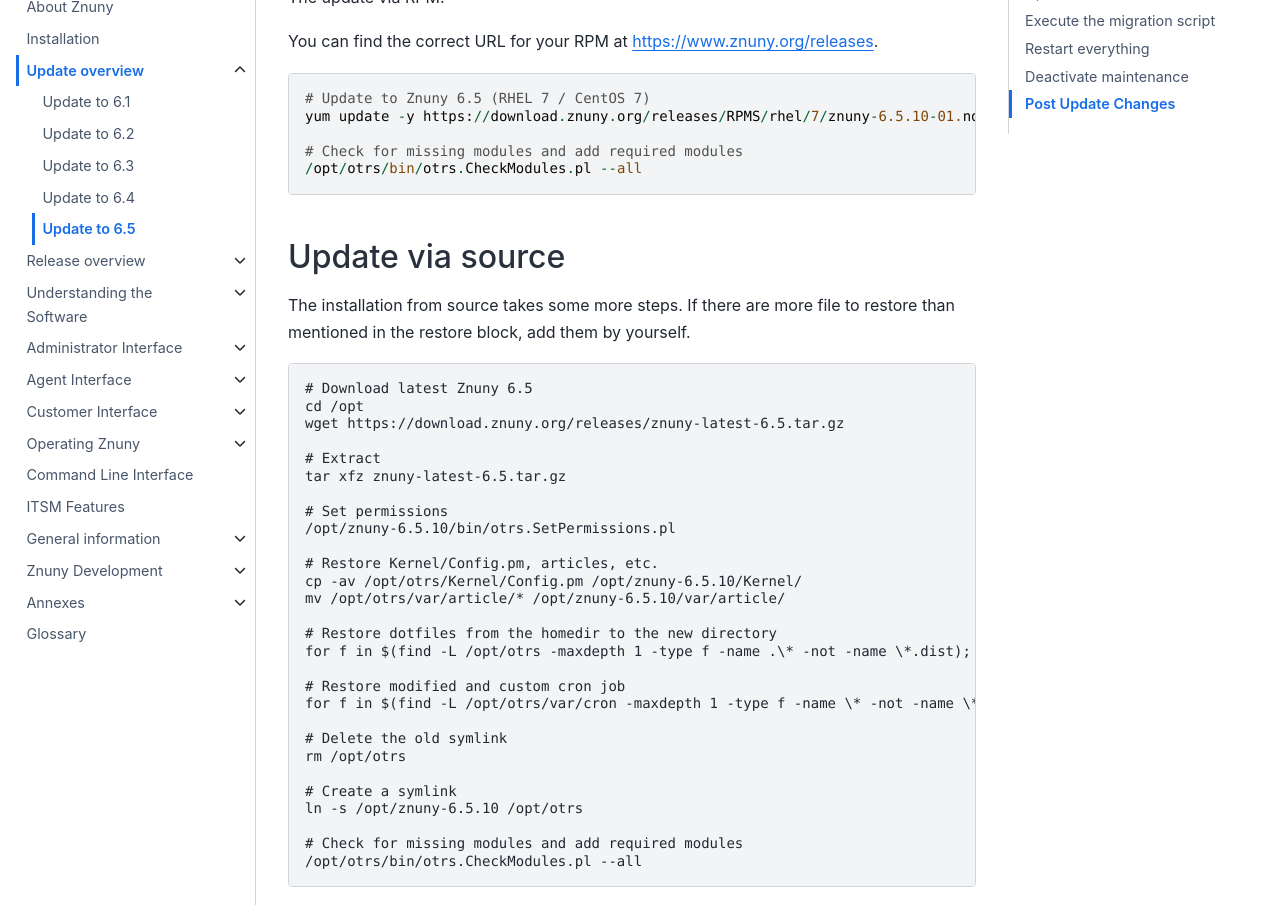
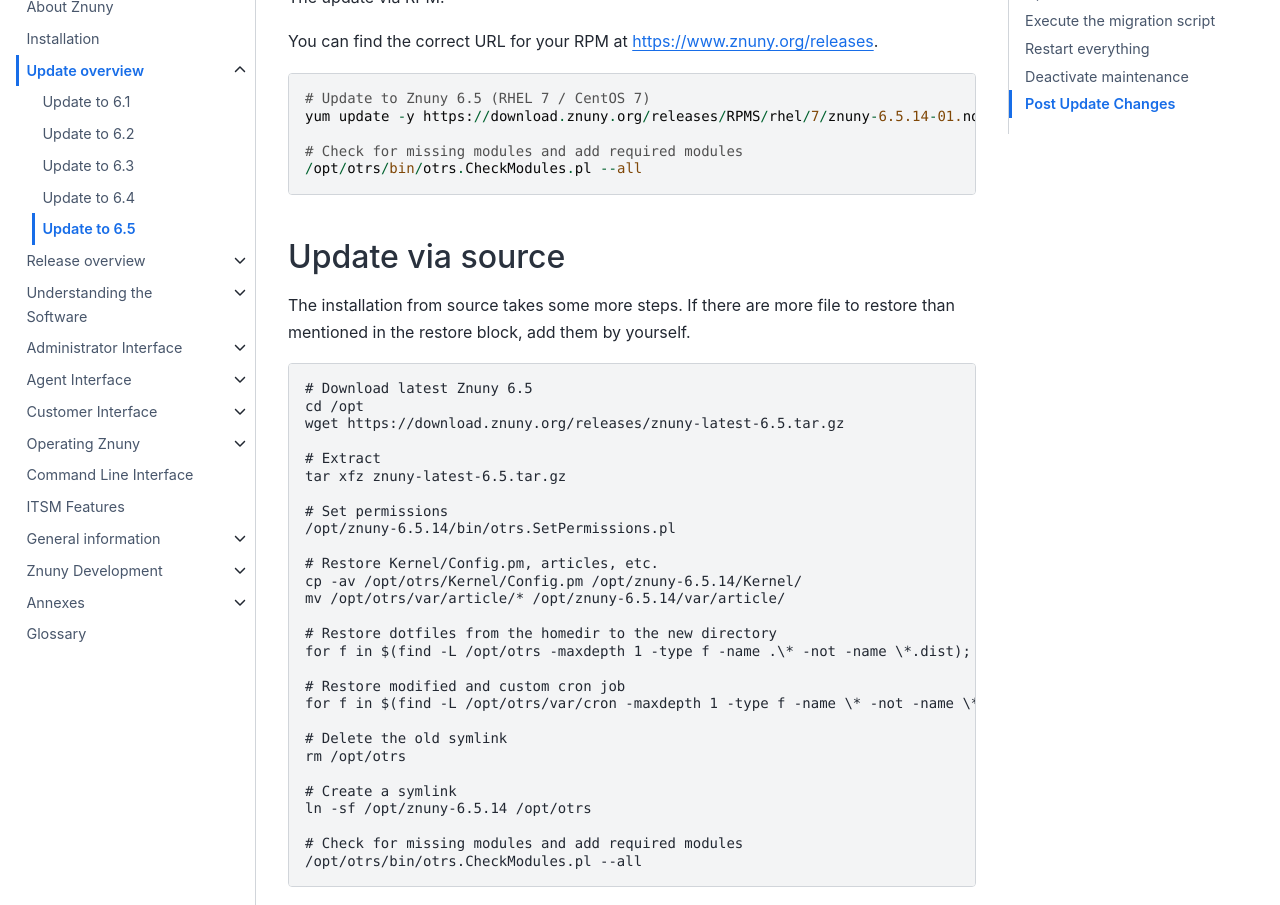
Before and after one commit to znuny/manual, a Sphinx documentation site: the page built from source/releases/installupdate/update/update-6.5.rst, in a window 1280 px wide and 1400 px high, scrolled down 1652 px. Shown: the part 152-1057 px from the top of the window. Built offline with Sphinx 7.4.7 and the Sphinx Book theme 1.1.4, drawn with Linux system fonts in a browser that asks for light colours.

Commit message:
Release of Znuny LTS 6.5.14

```diff
--- a/source/releases/index.rst
+++ b/source/releases/index.rst
@@ -20,6 +20,7 @@
 .. toctree::
    :maxdepth: 1
 
+   6_5_14/index
    6_5_13/index
    6_5_12/index
    6_5_11/index
--- a/source/releases/installupdate/install.rst
+++ b/source/releases/installupdate/install.rst
@@ -82,10 +82,10 @@
 .. code-block::
 
   # Znuny LTS (modify version to latest see: https://download.znuny.org/releases/RPMS/rhel/7/)
-  yum install -y https://download.znuny.org/releases/RPMS/rhel/7/znuny-6.5.10-01.noarch.rpm
+  yum install -y https://download.znuny.org/releases/RPMS/rhel/7/znuny-6.5.14-01.noarch.rpm
 
   # Znuny 6.5
-  yum install -y https://download.znuny.org/releases/RPMS/rhel/7/znuny-6.5.10-01.noarch.rpm
+  yum install -y https://download.znuny.org/releases/RPMS/rhel/7/znuny-6.5.14-01.noarch.rpm
 
 
 Install From Source
@@ -103,7 +103,7 @@
   tar xfz znuny-latest-6.5.tar.gz
 
   # Create a symlink
-  sudo ln -s /opt/znuny-6.5.10 /opt/otrs
+  sudo ln -s /opt/znuny-6.5.14 /opt/otrs
 
   # Add user for RHEL/CentOS
   useradd -d /opt/otrs -c 'Znuny user' -g apache -s /bin/bash -M -N otrs
--- a/source/releases/installupdate/update/update-6.5.rst
+++ b/source/releases/installupdate/update/update-6.5.rst
@@ -63,7 +63,7 @@
 .. code-block::
 
   # Update to Znuny 6.5 (RHEL 7 / CentOS 7)
-  yum update -y https://download.znuny.org/releases/RPMS/rhel/7/znuny-6.5.10-01.noarch.rpm
+  yum update -y https://download.znuny.org/releases/RPMS/rhel/7/znuny-6.5.14-01.noarch.rpm
 
   # Check for missing modules and add required modules
   /opt/otrs/bin/otrs.CheckModules.pl --all
@@ -84,23 +84,23 @@
   tar xfz znuny-latest-6.5.tar.gz
 
   # Set permissions
-  /opt/znuny-6.5.10/bin/otrs.SetPermissions.pl
+  /opt/znuny-6.5.14/bin/otrs.SetPermissions.pl
 
   # Restore Kernel/Config.pm, articles, etc.
-  cp -av /opt/otrs/Kernel/Config.pm /opt/znuny-6.5.10/Kernel/
-  mv /opt/otrs/var/article/* /opt/znuny-6.5.10/var/article/
+  cp -av /opt/otrs/Kernel/Config.pm /opt/znuny-6.5.14/Kernel/
+  mv /opt/otrs/var/article/* /opt/znuny-6.5.14/var/article/
 
   # Restore dotfiles from the homedir to the new directory
-  for f in $(find -L /opt/otrs -maxdepth 1 -type f -name .\* -not -name \*.dist); do cp -av "$f" /opt/znuny-6.5.10/; done
+  for f in $(find -L /opt/otrs -maxdepth 1 -type f -name .\* -not -name \*.dist); do cp -av "$f" /opt/znuny-6.5.14/; done
 
   # Restore modified and custom cron job
-  for f in $(find -L /opt/otrs/var/cron -maxdepth 1 -type f -name \* -not -name \*.dist); do cp -av "$f" /opt/znuny-6.5.10/var/cron/; done
+  for f in $(find -L /opt/otrs/var/cron -maxdepth 1 -type f -name \* -not -name \*.dist); do cp -av "$f" /opt/znuny-6.5.14/var/cron/; done
 
   # Delete the old symlink
   rm /opt/otrs
 
   # Create a symlink
-  ln -s /opt/znuny-6.5.10 /opt/otrs
+  ln -sf /opt/znuny-6.5.14 /opt/otrs
 
   # Check for missing modules and add required modules
   /opt/otrs/bin/otrs.CheckModules.pl --all
```
Also changed, not shown: source/releases/6_5_14/index.rst (added, +21 -0 lines).
